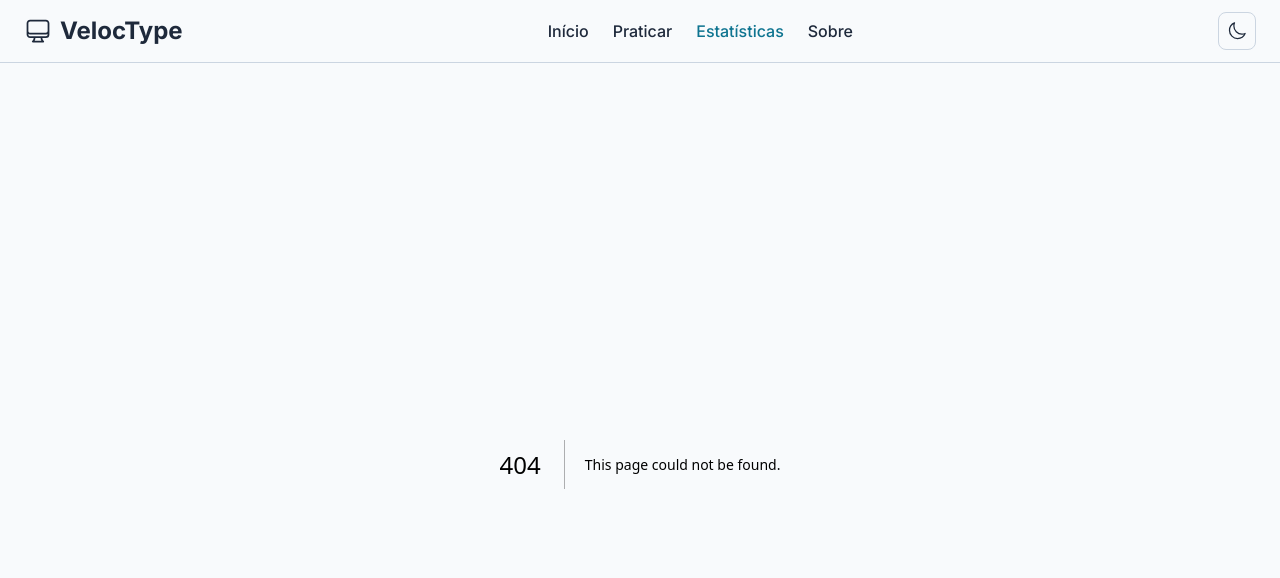
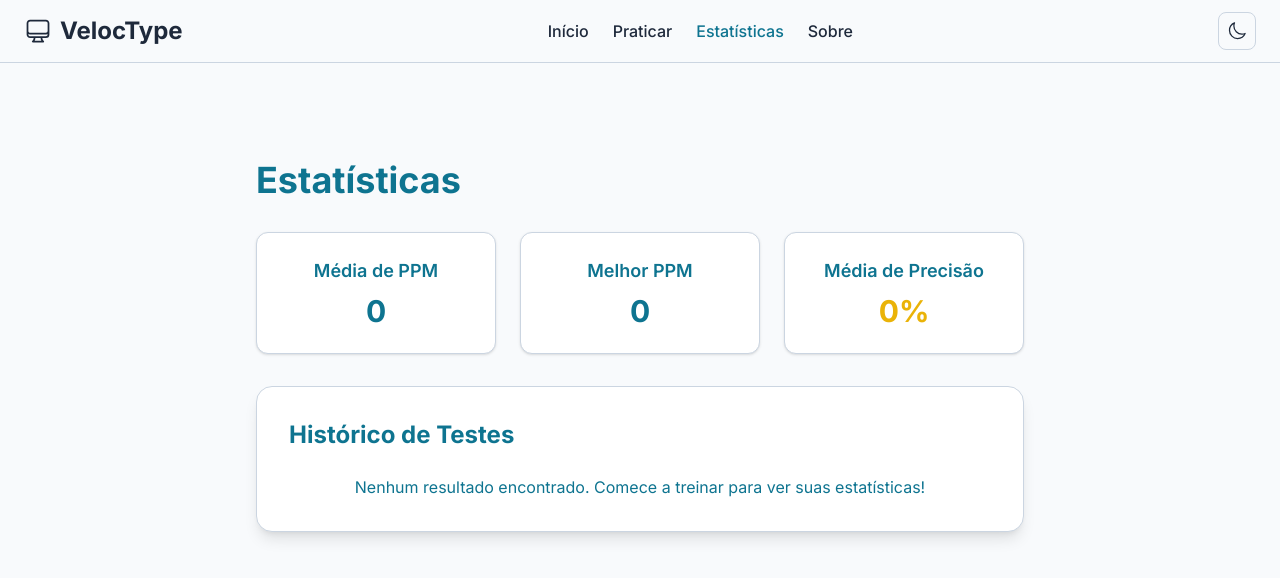
Before and after one commit to Halbert-Nascimento/veloctype-simplified_mode, a Next.js app: page /estatisticas in a window 1280 px wide. Before the commit this address had no page. Shown: the top 578 px of the page. Built offline with nearby package versions, Linux system fonts and the light colour scheme.

Commit message:
refatoração: adiciona componente Estatísticas com cálculo de média e melhor desempenho de digitação

```diff
--- /dev/null
+++ b/src/app/estatisticas/page.tsx
@@ -0,0 +1,112 @@
+'use client'
+
+import { useState, useEffect } from 'react'
+import { motion } from 'framer-motion'
+
+interface TestResult {
+  wpm: number // Palavras por minuto
+  cpm?: number // Caracteres por minuto
+  accuracy: number
+  time: number
+  date: string
+}
+
+export default function Estatisticas() {
+  const [results, setResults] = useState<TestResult[]>([])
+
+  useEffect(() => {
+    // Simular carregamento de dados do localStorage
+    const savedResults = localStorage.getItem('typingResults')
+    if (savedResults) {
+      setResults(JSON.parse(savedResults))
+    }
+  }, [])
+
+  const calculateAverage = (key: keyof TestResult) => {
+    if (results.length === 0) return 0
+    const sum = results.reduce((acc, curr) => acc + Number(curr[key] ?? 0), 0)
+    return (sum / results.length).toFixed(1)
+  }
+
+  const getBestResult = (key: keyof TestResult) => {
+    if (results.length === 0) return 0
+    return Math.max(...results.map(result => Number(result[key] ?? 0)))
+  }
+
+  return (
+    <div className="min-h-screen bg-[#f8fafc] text-[#1e293b] dark:bg-[#0d1724] dark:text-white flex flex-col pt-24 pb-8 px-2">
+      <div className="w-full max-w-3xl mx-auto flex-1">
+        <h1 className="text-3xl md:text-4xl font-bold mb-8 text-cyan-700 dark:text-cyan-300">Estatísticas</h1>
+
+        <div className="grid md:grid-cols-3 gap-6 mb-8">
+          <motion.div
+            initial={{ opacity: 0, y: 20 }}
+            animate={{ opacity: 1, y: 0 }}
+            className="bg-white border border-[#cbd5e1] rounded-xl p-6 shadow flex flex-col items-center dark:bg-[#162032] dark:border-[#1e293b]"
+          >
+            <h3 className="text-lg font-semibold mb-2 text-cyan-700 dark:text-cyan-100">Média de PPM</h3>
+            <p className="text-3xl font-bold text-cyan-700 dark:text-cyan-400">
+              {calculateAverage('wpm')}
+            </p>
+          </motion.div>
+
+          <motion.div
+            initial={{ opacity: 0, y: 20 }}
+            animate={{ opacity: 1, y: 0 }}
+            transition={{ delay: 0.1 }}
+            className="bg-white border border-[#cbd5e1] rounded-xl p-6 shadow flex flex-col items-center dark:bg-[#162032] dark:border-[#1e293b]"
+          >
+            <h3 className="text-lg font-semibold mb-2 text-cyan-700 dark:text-cyan-100">Melhor PPM</h3>
+            <p className="text-3xl font-bold text-cyan-700 dark:text-cyan-400">
+              {getBestResult('wpm')}
+            </p>
+          </motion.div>
+
+          <motion.div
+            initial={{ opacity: 0, y: 20 }}
+            animate={{ opacity: 1, y: 0 }}
+            transition={{ delay: 0.2 }}
+            className="bg-white border border-[#cbd5e1] rounded-xl p-6 shadow flex flex-col items-center dark:bg-[#162032] dark:border-[#1e293b]"
+          >
+            <h3 className="text-lg font-semibold mb-2 text-cyan-700 dark:text-cyan-100">Média de Precisão</h3>
+            <p className="text-3xl font-bold text-yellow-500 dark:text-yellow-300">
+              {calculateAverage('accuracy')}%
+            </p>
+          </motion.div>
+        </div>
+
+        <div className="bg-white border border-[#cbd5e1] rounded-2xl shadow-lg p-8 dark:bg-[#162032] dark:border-[#1e293b]">
+          <h2 className="text-2xl font-bold mb-6 text-cyan-700 dark:text-cyan-300">Histórico de Testes</h2>
+          {results.length > 0 ? (
+            <div className="space-y-4">
+              {results.map((result, index) => (
+                <motion.div
+                  key={index}
+                  initial={{ opacity: 0, x: -20 }}
+                  animate={{ opacity: 1, x: 0 }}
+                  transition={{ delay: index * 0.1 }}
+                  className="bg-[#e0e7ef] border border-[#cbd5e1] rounded-xl p-4 flex justify-between items-center shadow dark:bg-[#0d1724] dark:border-cyan-900"
+                >
+                  <div>
+                    <p className="font-bold text-cyan-700 dark:text-cyan-400">PPM: {result.wpm}</p>
+                    <p className="text-cyan-700 dark:text-cyan-100">Precisão: {result.accuracy}%</p>
+                  </div>
+                  <div className="text-right">
+                    <p className="text-cyan-700 dark:text-cyan-100">Tempo: {result.time.toFixed(1)}s</p>
+                    <p className="text-xs text-cyan-700 dark:text-cyan-400">
+                      {new Date(result.date).toLocaleString()}
+                    </p>
+                  </div>
+                </motion.div>
+              ))}
+            </div>
+          ) : (
+            <p className="text-center text-cyan-700 dark:text-cyan-100">
+              Nenhum resultado encontrado. Comece a treinar para ver suas estatísticas!
+            </p>
+          )}
+        </div>
+      </div>
+    </div>
+  )
+}
```
